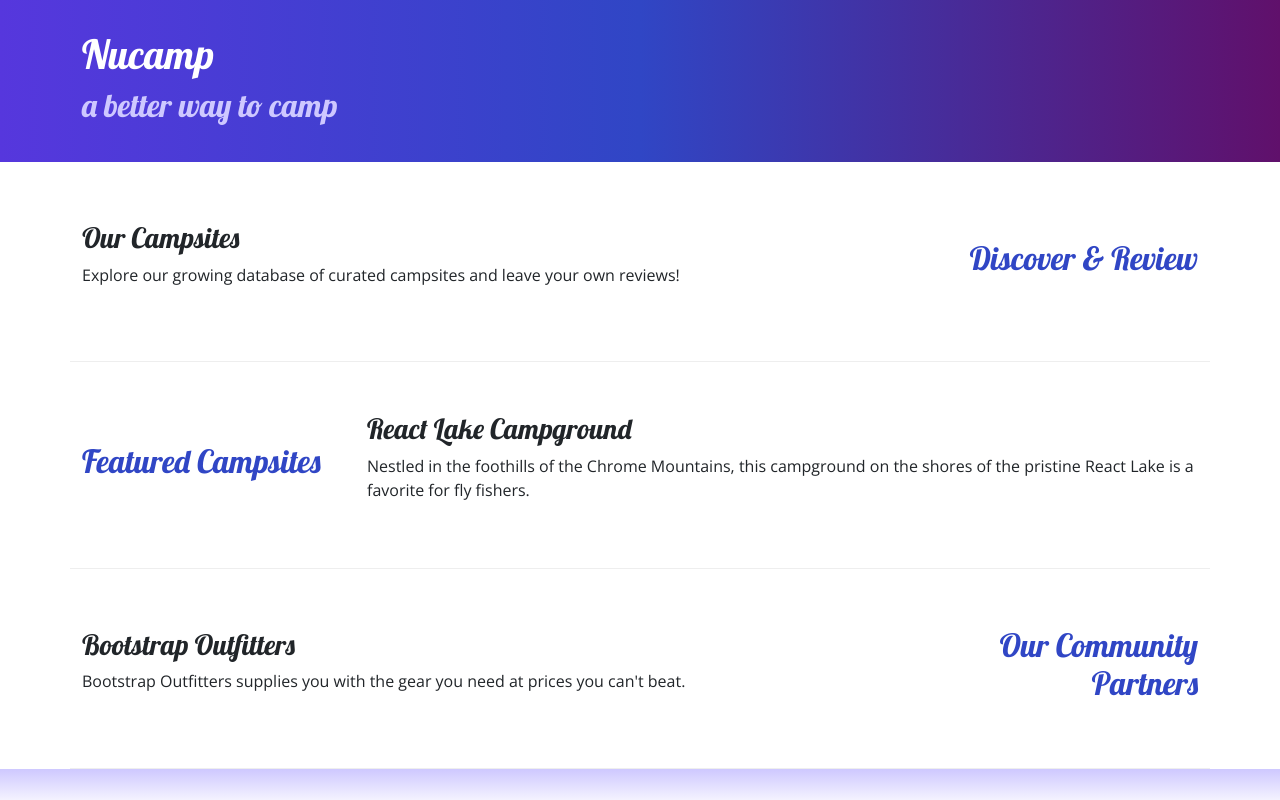
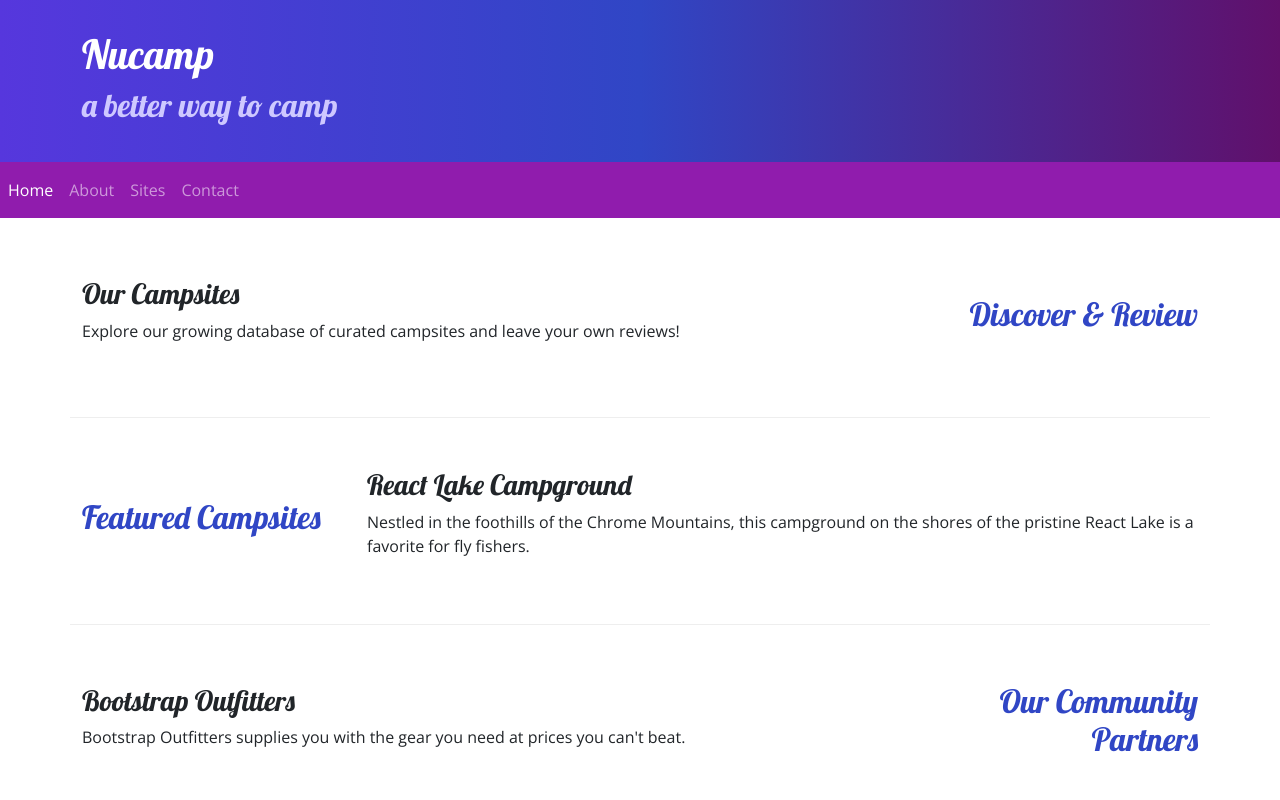
Before and after one commit to tonybria/Nucamp-website, a plain HTML site: page index.html in a window 1280 px wide. Shown: the top 800 px of the page. Drawn offline with nearby package versions, Linux system fonts and the light colour scheme; files that its build step writes are made by us from their sources.

Commit message:
Navbar and Breadcrumb

```diff
--- a/index.html
+++ b/index.html
@@ -27,6 +27,16 @@
             </div>
         </div>
     </header>
+
+      <!-- navbar -->
+    <nav class="navbar navbar-expand-sm navbar-dark sticky-top">
+        <ul class="navbar-nav">
+            <li class="nav-item"><a class="nav-link active" href="#">Home</a></li>
+            <li class="nav-item"><a class="nav-link" href="aboutus.html">About</a></li>
+            <li class="nav-item"><a class="nav-link" href="#">Sites</a></li>
+            <li class="nav-item"><a class="nav-link" href="#">Contact</a></li>
+        </ul>
+    </nav>
 
     <!-- main section -->
     <main class="container">
--- a/styles.css
+++ b/styles.css
@@ -30,3 +30,7 @@ footer {
     border-bottom: 1px ridge;
     min-height: 200px;
 }
+
+.navbar {
+    background-color: #901CAD;
+}
```
Also changed, not shown: aboutus.html (+8 -5 lines).
